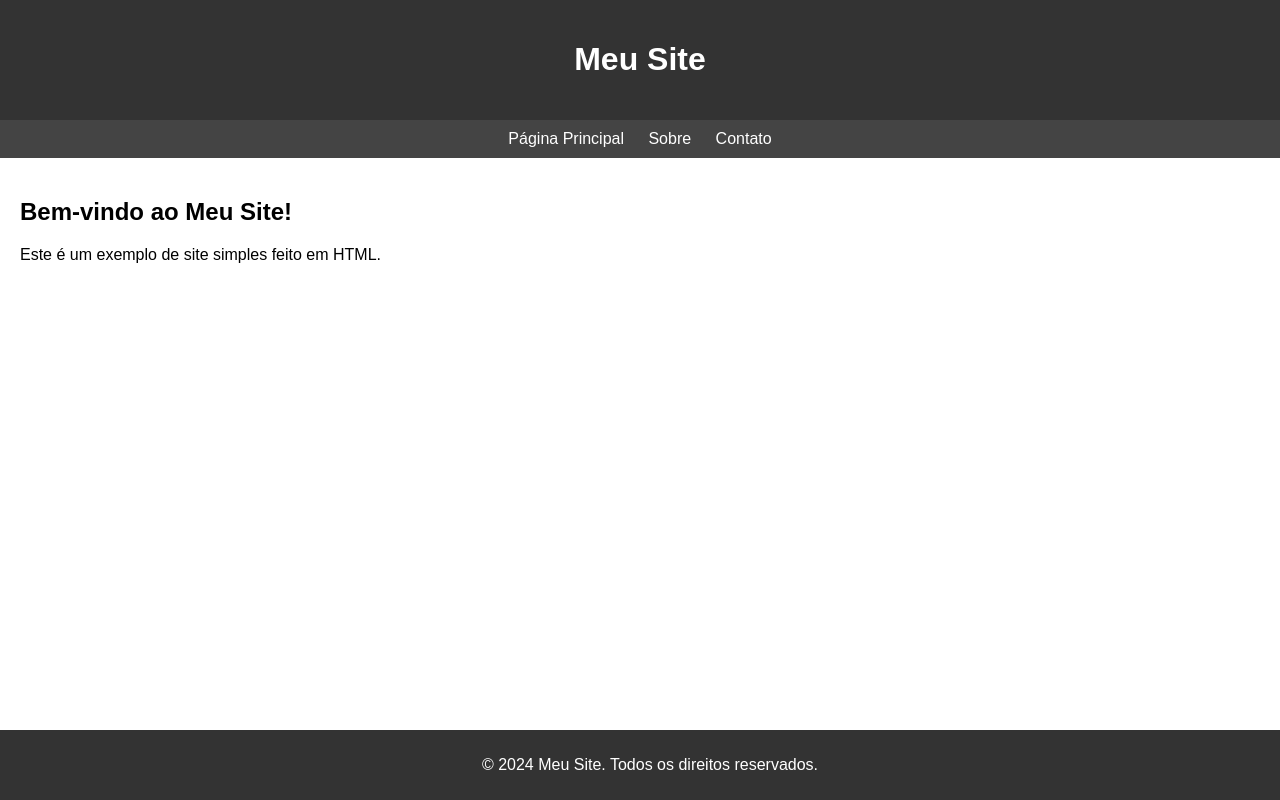
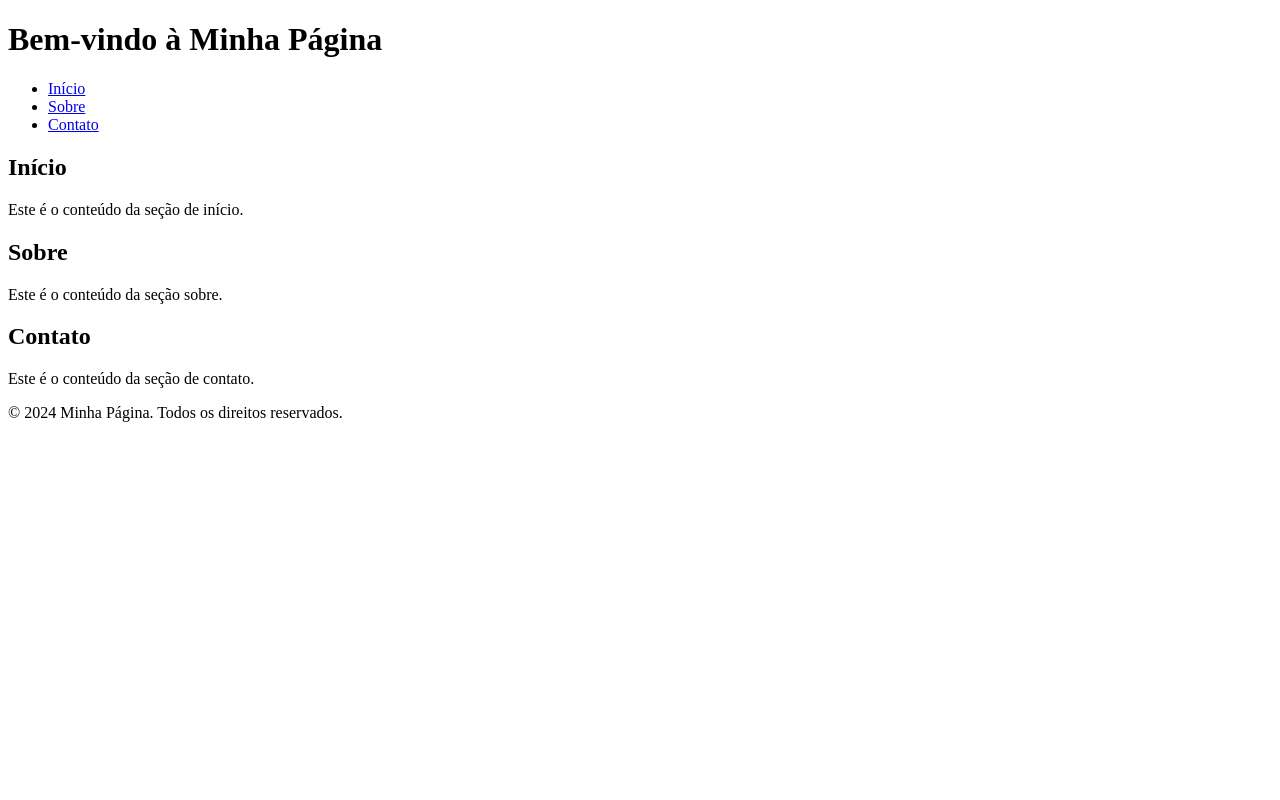
Before and after one commit to Kevynfps/Site, a plain HTML site: page index.html in a window 1280 px wide. Drawn offline with Linux system fonts and the light colour scheme.

Commit message:
Update index.html

```diff
--- a/index.html
+++ b/index.html
@@ -3,58 +3,38 @@
 <head>
     <meta charset="UTF-8">
     <meta name="viewport" content="width=device-width, initial-scale=1.0">
-    <title>Meu Site</title>
-    <style>
-        body {
-            font-family: Arial, sans-serif;
-            margin: 0;
-            padding: 0;
-        }
-        header {
-            background-color: #333;
-            color: #fff;
-            padding: 20px;
-            text-align: center;
-        }
-        nav {
-            background-color: #444;
-            padding: 10px;
-            text-align: center;
-        }
-        nav a {
-            color: #fff;
-            text-decoration: none;
-            padding: 0 10px;
-        }
-        section {
-            padding: 20px;
-        }
-        footer {
-            background-color: #333;
-            color: #fff;
-            padding: 10px;
-            text-align: center;
-            position: fixed;
-            bottom: 0;
-            width: 100%;
-        }
-    </style>
+    <title>Minha Página</title>
 </head>
 <body>
     <header>
-        <h1>Meu Site</h1>
+        <h1>Bem-vindo à Minha Página</h1>
     </header>
+
     <nav>
-        <a href="#">Página Principal</a>
-        <a href="#">Sobre</a>
-        <a href="#">Contato</a>
+        <ul>
+            <li><a href="#inicio">Início</a></li>
+            <li><a href="#sobre">Sobre</a></li>
+            <li><a href="#contato">Contato</a></li>
+        </ul>
     </nav>
-    <section>
-        <h2>Bem-vindo ao Meu Site!</h2>
-        <p>Este é um exemplo de site simples feito em HTML.</p>
+
+    <section id="inicio">
+        <h2>Início</h2>
+        <p>Este é o conteúdo da seção de início.</p>
     </section>
+
+    <section id="sobre">
+        <h2>Sobre</h2>
+        <p>Este é o conteúdo da seção sobre.</p>
+    </section>
+
+    <section id="contato">
+        <h2>Contato</h2>
+        <p>Este é o conteúdo da seção de contato.</p>
+    </section>
+
     <footer>
-        <p>&copy; 2024 Meu Site. Todos os direitos reservados.</p>
+        <p>&copy; 2024 Minha Página. Todos os direitos reservados.</p>
     </footer>
 </body>
 </html>
```
